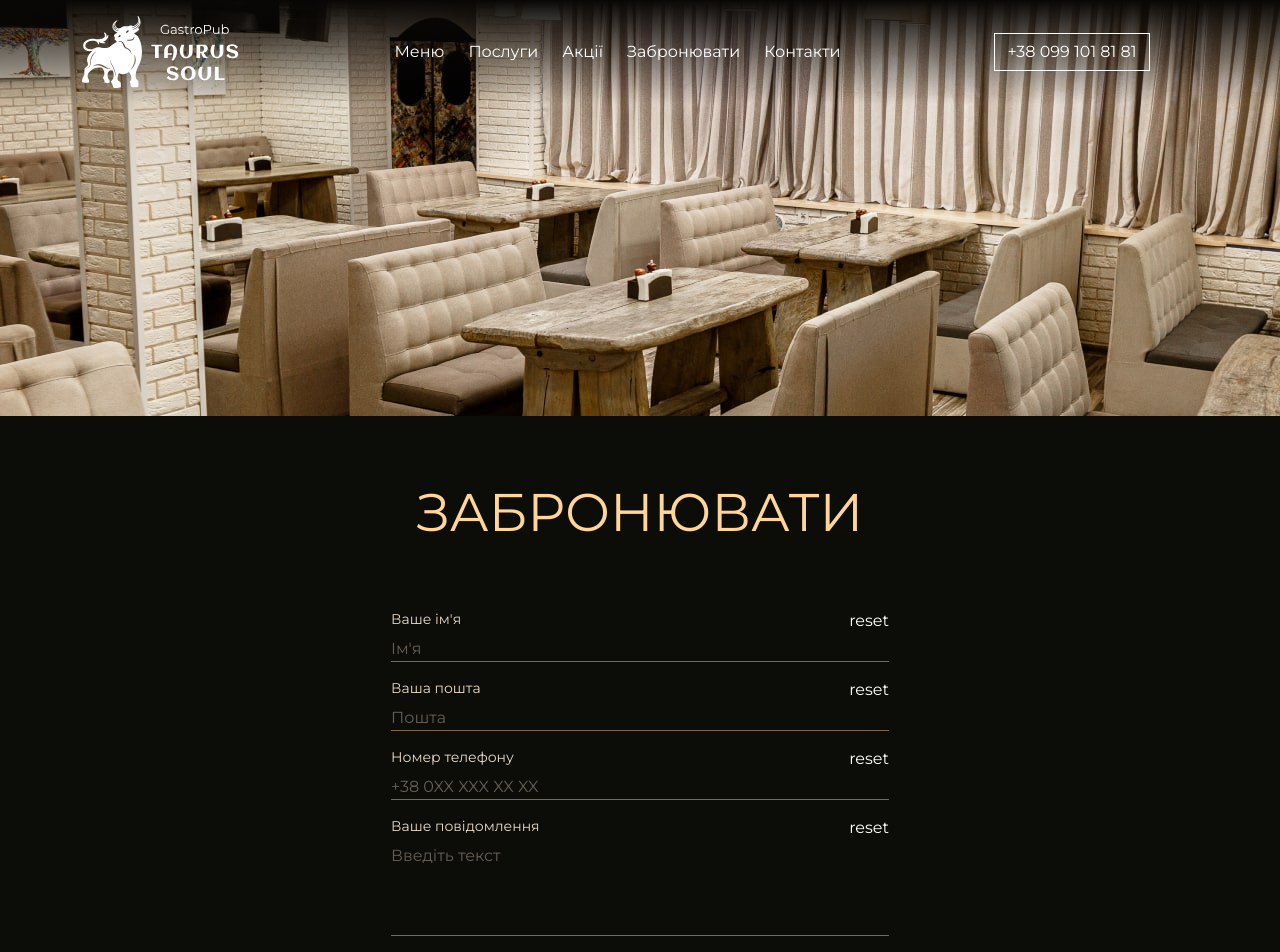
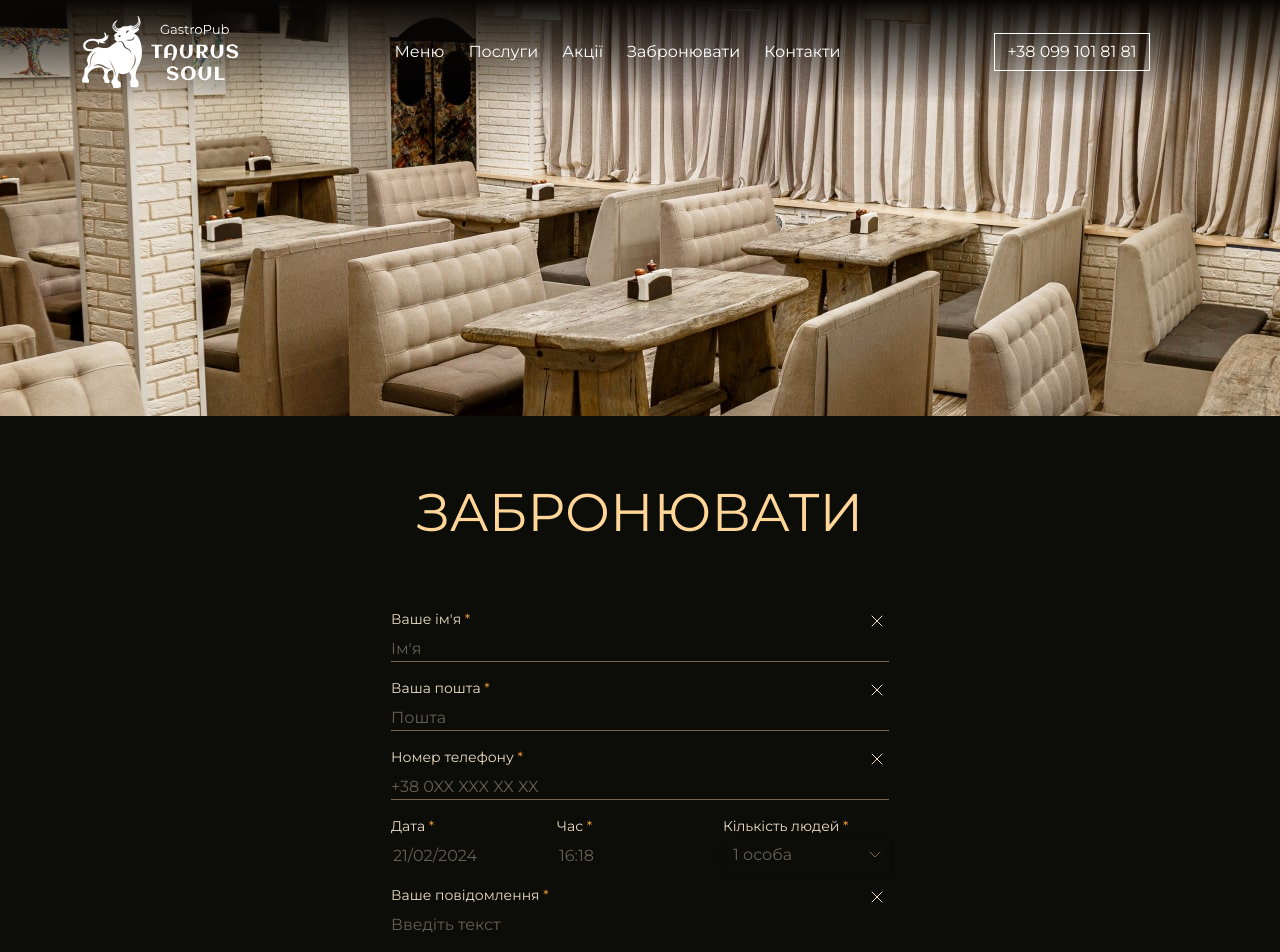
Before and after one commit to KiwiCodeSolution/TaurusClient, a React (Vite) app: page /reserve in a window 1280 px wide. Shown: the top 952 px of the page. Built offline with nearby package versions, Linux system fonts and the light colour scheme.

Commit message:
date, time, select

```diff
--- a/package.json
+++ b/package.json
@@ -12,16 +12,19 @@
     "preview": "vite preview"
   },
   "dependencies": {
+    "date-fns": "^3.3.1",
     "mobx": "^6.12.0",
     "mobx-react": "^9.1.0",
     "netlify-cli": "^17.16.2",
     "prop-types": "^15.8.1",
     "react": "^18.2.0",
+    "react-datepicker": "^6.1.0",
     "react-dom": "^18.2.0",
     "react-helmet": "^6.1.0",
     "react-helmet-async": "^2.0.4",
     "react-hook-form": "^7.50.1",
     "react-router-dom": "^6.22.0",
+    "react-select": "^5.8.0",
     "react-spinners": "^0.13.8"
   },
   "devDependencies": {
--- a/src/components/ReserveForm.jsx
+++ b/src/components/ReserveForm.jsx
@@ -1,5 +1,8 @@
 import { useForm, Controller } from "react-hook-form";
 import TextField from "./UI/form/TextField";
+import Button from "./UI/Button";
+import SelectField from "./UI/form/SelectField";
+import DateTimeField from "./UI/form/DateTimeField";
 
 const TEXT_FIELDS = [
   {
@@ -17,7 +20,7 @@ const TEXT_FIELDS = [
     label: "Ваша пошта",
     defaultValue: "",
     placeholder: "Пошта",
-    type: "input",
+    type: "email",
     style: "order-2",
   },
   {
@@ -36,8 +39,42 @@ const TEXT_FIELDS = [
     defaultValue: "",
     placeholder: "Введіть текст",
     type: "textarea",
-    style: "order-7",
+    style: "order-5",
   },
+];
+
+const DATE_TIME_FIELDS = [
+  {
+    id: "6",
+    name: "date",
+    label: "Дата",
+    defaultValue: "",
+    placeholder: "Оберіть дату",
+    type: "date",
+    style: "",
+  },
+  {
+    id: "7",
+    name: "time",
+    label: "Час",
+    defaultValue: "",
+    placeholder: "Оберіть час",
+    type: "time",
+    style: "",
+  },
+];
+
+const options = [
+  { value: "1", label: "1 особа" },
+  { value: "2", label: "2 особи" },
+  { value: "3", label: "3 особи" },
+  { value: "4", label: "4 особи" },
+  { value: "5", label: "5 осіб" },
+  { value: "6", label: "6 осіб" },
+  { value: "7", label: "7 осіб" },
+  { value: "8", label: "8 осіб" },
+  { value: "9", label: "9 осіб" },
+  { value: "10", label: "10 осіб" },
 ];
 
 const ReserveForm = () => {
@@ -47,7 +84,7 @@ const ReserveForm = () => {
     // reset,
     resetField,
     // setError,
-    // formState: { errors },
+    formState: { errors },
   } = useForm({
     mode: "onChange",
     defaultValues: {
@@ -55,6 +92,7 @@ const ReserveForm = () => {
       email: "",
       phone: "",
       message: "",
+      quantity: { value: "1", label: "1 особа" },
     },
   });
 
@@ -85,7 +123,7 @@ const ReserveForm = () => {
   };
 
   return (
-    <form onSubmit={handleSubmit(onSubmit)} className="w-[542px] h-fit px-[22px] flex flex-col gap-y-4 mx-auto">
+    <form onSubmit={handleSubmit(onSubmit)} className="w-[542px] h-fit px-[22px] flex flex-col gap-y-4 mb-16 mx-auto">
       {/* ------------------ inputs --------------- */}
 
       {TEXT_FIELDS.map(({ id, name, defaultValue, placeholder, type, style, label }) => (
@@ -102,23 +140,28 @@ const ReserveForm = () => {
         />
       ))}
 
+      <div className="w-full h-[53px] flex justify-between order-4">
         {/* ------------------ selects --------------- */}
-      {/* {SELECT_FIELD.map(({ id, name, placeholder, options, style }) => (
         <Controller
-            key={id}
-            name={name}
+          name="quantity"
           control={control}
           render={({ field }) => (
             <>
-                <SelectField {...field} options={options} isSearchable={true} placeholder={placeholder} style={style} />
+              <SelectField
+                {...field}
+                options={options}
+                isSearchable={true}
+                placeholder="Кількість осіб"
+                style={"order-6"}
+                label="Кількість людей"
+              />
               {errors.selectedOption && <p>{errors.selectedOption.message}</p>}
             </>
           )}
         />
-        ))} */}
 
         {/* ------------------ date & time --------------- */}
-      {/* {DATE_TIME_FIELDS.map(({ id, name, placeholder, style, type, label }) => (
+        {DATE_TIME_FIELDS.map(({ id, name, placeholder, style, type, label }) => (
           <DateTimeField
             name={name}
             control={control}
@@ -128,11 +171,12 @@ const ReserveForm = () => {
             type={type}
             label={label}
           />
-        ))} */}
+        ))}
+      </div>
 
-      <button className="order-10">
-        <p className="w-full text-center">надіслати</p>
-      </button>
+      <Button style={"orange"} btnClass="order-10 mt-10 text-center text-18 font-medium" type="submit">
+        Забронювати
+      </Button>
     </form>
   );
 };
--- a/src/components/UI/Button.jsx
+++ b/src/components/UI/Button.jsx
@@ -3,7 +3,7 @@ import PropTypes from "prop-types";
 const buttonsStyle = {
   transparent:
     "w-[156px] h-[38px] px-3 py-[6px] border border-base-white text-base text-base-white hover:border-base-yellow hover:text-base-yellow",
-  orange: "w-[150px] h-[38px] px-6 py-[6px] bg-base-orange text-lg text-base-back mx-auto hover:bg-base-yellow",
+  orange: "min-w-[150px] h-[38px] px-6 py-[6px] bg-base-orange text-lg text-base-back mx-auto hover:bg-base-yellow",
   round: "w-8 h-8 rounded-full border border-base-white  hover:border-base-yellow",
   count: "w-[71px] h-fill flex justify-center items-center",
 };
--- /dev/null
+++ b/src/components/UI/form/DateTimeField.jsx
@@ -0,0 +1,97 @@
+import { Controller } from "react-hook-form";
+import DatePicker from "react-datepicker";
+import "react-datepicker/dist/react-datepicker.css";
+import PropTypes from "prop-types";
+import { useState } from "react";
+import { ArrowDown } from "../../../icons/iconComponent";
+import { baseStyleLabel } from "./TextField";
+import { registerLocale, setDefaultLocale } from "react-datepicker";
+import uk from "date-fns/locale/uk";
+
+const DateTimeField = ({ name, control, placeholder, style, type, label }) => {
+  const [startDate, setStartDate] = useState(new Date());
+  const [iconComponent, setIconComponent] = useState(
+    <ArrowDown className="stroke-liteGray hover:stroke-lavender focus:stroke-lavender" />
+  );
+
+  const handleIconClick = () => {
+    // Toggle calendar visibility
+    setCalendarOpen(!isCalendarOpen);
+  };
+
+  registerLocale("uk", uk);
+  setDefaultLocale("uk");
+
+  const [isCalendarOpen, setCalendarOpen] = useState(false);
+
+  return (
+    <>
+      {type === "date" ? (
+        <Controller
+          name={name}
+          control={control}
+          render={({ field }) => (
+            <div className={`w-[118px] h-full flex flex-col gap-y-2 relative ${style}`}>
+              <label htmlFor={name} className={`${baseStyleLabel}`}>
+                {label} <span className="text-base-orange">*</span>
+              </label>
+              <DatePicker
+                {...field}
+                selected={startDate}
+                onChange={(date) => setStartDate(date)}
+                onClickOutside={handleIconClick}
+                placeholderText={placeholder}
+                locale="uk"
+                dateFormat="dd/MM/yyyy"
+                className="w-full rounded-md outline-none bg-base-back text-lite-yellow text-opacity-40 pl-[2px]"
+              />
+            </div>
+          )}
+        />
+      ) : (
+        <Controller
+          name={name}
+          control={control}
+          render={({ field }) => (
+            <div className={`w-[118px] h-full flex flex-col gap-y-2 relative ${style}`}>
+              <label htmlFor={name} className={`${baseStyleLabel}`}>
+                {label} <span className="text-base-orange">*</span>
+              </label>
+              <DatePicker
+                {...field}
+                selected={startDate}
+                locale="uk"
+                onChange={(date) => setStartDate(date)}
+                onFocus={() => {
+                  setIconComponent(<ArrowDown />);
+                }}
+                onBlur={() => {
+                  setIconComponent(<ArrowDown />);
+                }}
+                onClickOutside={handleIconClick}
+                showTimeSelect
+                showTimeSelectOnly
+                timeIntervals={30}
+                minTime={new Date(0, 0, 0, 10, 0)}
+                maxTime={new Date(0, 0, 0, 20, 0)}
+                dateFormat="H:mm"
+                className="w-full rounded-md outline-none bg-base-back text-lite-yellow text-opacity-40 pl-[2px]"
+              />
+            </div>
+          )}
+        />
+      )}
+    </>
+  );
+};
+
+DateTimeField.propTypes = {
+  control: PropTypes.object.isRequired,
+  name: PropTypes.string.isRequired,
+  placeholder: PropTypes.string.isRequired,
+  style: PropTypes.string,
+  type: PropTypes.string.isRequired,
+  label: PropTypes.string.isRequired,
+};
+
+export default DateTimeField;
--- /dev/null
+++ b/src/components/UI/form/SelectField.jsx
@@ -0,0 +1,103 @@
+/* eslint-disable react/prop-types */
+import { forwardRef, useState } from "react";
+import PropTypes from "prop-types";
+import Select, { components } from "react-select";
+import { baseStyleLabel } from "./TextField";
+import { ArrowDown } from "../../../icons/iconComponent";
+
+const SelectField = forwardRef(({ options, value, onChange, name, placeholder, style, label }, ref) => {
+  const [menuIsOpen, setMenuIsOpen] = useState(false);
+
+  const DropdownIndicator = (props) => {
+    return (
+      <components.DropdownIndicator {...props}>
+        <ArrowDown className={menuIsOpen && "rotate-180"} />
+      </components.DropdownIndicator>
+    );
+  };
+
+  const customStyles = {
+    control: (provided) => ({
+      ...provided,
+      backgroundColor: "#0C0C09",
+      overflow: "hidden",
+      outline: "none",
+      border: "0",
+      transition: "border-color 0.3s", // Додайте плавний перехід
+      "&:hover": {
+        borderColor: "#F7A033", // Змініть на бажаний колір бордера при ховері
+      },
+      borderRadius: "0.375rem",
+      boxShadow: "0 2px 4px rgba(0, 0, 0, 0.1)",
+    }),
+    menuList: (provided) => ({
+      ...provided,
+      // Приховуємо скроллбар для всіх браузерів
+      "::-webkit-scrollbar": {
+        display: "none",
+      },
+      scrollbarWidth: "none", // для Firefox
+      msOverflowStyle: "none", // для IE і Edge
+    }),
+    menu: (provided) => ({
+      ...provided,
+      backgroundColor: "#0C0C09", // Змініть розмір фону за необхідності
+    }),
+    option: (provided, state) => {
+      const isLastOption = options.indexOf(state.data) === options.length - 1;
+      return {
+        ...provided,
+        backgroundColor: state.isSelected ? "#7E664D" : "#0C0C09",
+        color: state.isSelected ? "#F7A033" : "#FFD698",
+        "&:hover": {
+          backgroundColor: "#FFD698",
+          color: "#0C0C09",
+        },
+        borderBottom: isLastOption ? "0px solid white" : "1px solid #7E664D",
+        borderColor: "#7E664D",
+      };
+    },
+    singleValue: (provided) => ({
+      ...provided,
+      color: "#ECDDC6",
+      opacity: 0.4, // змініть на бажаний колір тексту
+    }),
+  };
+
+  return (
+    <div className={`w-[166px] max-h-[53px] flex flex-col relative ${style}`}>
+      <label className={`${baseStyleLabel}`}>
+        {label} <span className="text-base-orange">*</span>
+      </label>
+      <Select
+        components={{ DropdownIndicator }}
+        ref={ref}
+        options={options}
+        value={value}
+        onChange={onChange}
+        isSearchable={true}
+        placeholder={placeholder}
+        styles={customStyles}
+        onMenuOpen={() => setMenuIsOpen(true)}
+        onMenuClose={() => setMenuIsOpen(false)}
+        menuIsOpen={menuIsOpen}
+        className={`select_persons ${style} p-0 `}
+        name={name}
+      />
+    </div>
+  );
+});
+
+SelectField.displayName = { name };
+
+SelectField.propTypes = {
+  options: PropTypes.array.isRequired,
+  value: PropTypes.object.isRequired,
+  onChange: PropTypes.func,
+  name: PropTypes.string.isRequired,
+  label: PropTypes.string.isRequired,
+  placeholder: PropTypes.string.isRequired,
+  style: PropTypes.string,
+};
+
+export default SelectField;
--- a/src/components/UI/form/TextField.jsx
+++ b/src/components/UI/form/TextField.jsx
@@ -1,10 +1,11 @@
 import { useController } from "react-hook-form";
 import PropTypes from "prop-types";
+import { Cross } from "../../../icons/iconComponent";
 // import { Cross } from "../../../icons/IconsComponents";
-const baseStyleInput =
+export const baseStyleInput =
   "border-b-[0.5px] border-base-brown bg-base-back placeholder:text-16 placeholder:text-lite-yellow placeholder:text-opacity-40 outline-none";
 
-const baseStyleLabel = "text-14 text-lite-yellow";
+export const baseStyleLabel = "text-14 text-lite-yellow";
 // const baseStyleError = 'text-pink text-xs text-right absolute -bottom-5 right-0';
 
 const TextField = ({ control, name, defaultValue, placeholder, onReset, type, style, label }) => {
@@ -17,26 +18,38 @@ const TextField = ({ control, name, defaultValue, placeholder, onReset, type, st
 
   return (
     <div className={`flex flex-col gap-y-2 ${style} relative`}>
-      <label className={`${baseStyleLabel}`}>{label}</label>
+      <label className={`${baseStyleLabel}`}>
+        {label} <span className="text-base-orange">*</span>
+      </label>
       {type === "input" ? (
-        <>
-          <input {...field} placeholder={placeholder} className={`${fieldState.error ? "" : ""} ${baseStyleInput}`} />
-        </>
+        <input
+          {...field}
+          placeholder={placeholder}
+          className={`${fieldState.error ? "" : ""} ${baseStyleInput}`}
+          name={name}
+        />
+      ) : type === "email" ? (
+        <input
+          {...field}
+          type="email"
+          placeholder={placeholder}
+          className={`${fieldState.error ? "" : ""} ${baseStyleInput}`}
+          name={name}
+        />
       ) : (
-        <>
         <textarea
           {...field}
           placeholder={placeholder}
           className={`h-[92px] ${style} ${fieldState.error ? "" : ""} ${baseStyleInput}`}
+          name={name}
           style={{
             resize: "none",
           }}
         />
-        </>
       )}
 
-      <button type="button" className="absolute right-0" onClick={() => onReset({ name })}>
-        {/* <Cross className={`${fieldState.error ? "stroke-pink" : "stroke-lavender"}`} /> */} reset
+      <button type="button" className="absolute right-0 form_button" onClick={() => onReset({ name })}>
+        <Cross className={"icon"} />
       </button>
       {fieldState.error && (
         <span className="absolute -bottom-3 left-0 text-red-600 italic">{fieldState.error.message}</span>
--- a/src/icons/iconComponent.jsx
+++ b/src/icons/iconComponent.jsx
@@ -106,21 +106,16 @@ export const ArrowUp = () => (
   </svg>
 );
 
-export const ArrowDown = () => (
-  <svg width="16" height="16" viewBox="0 0 16 16" fill="none" xmlns="http://www.w3.org/2000/svg" className="icon">
-    <g clipPath="url(#clip0_323_2568)">
-      <rect width="16" height="16" fill="white" fillOpacity="0.01" />
-      <path
-        fillRule="evenodd"
-        clipRule="evenodd"
-        d="M4.14645 6.14547C4.34171 5.95021 4.65829 5.95021 4.85355 6.14547L8 9.29192L11.1464 6.14547C11.3417 5.95021 11.6583 5.95021 11.8536 6.14547C12.0488 6.34073 12.0488 6.65731 11.8536 6.85258L8.42426 10.2819C8.18995 10.5162 7.81005 10.5162 7.57574 10.2819L4.14645 6.85258C3.95118 6.65731 3.95118 6.34073 4.14645 6.14547Z"
-      />
-    </g>
-    <defs>
-      <clipPath id="clip0_323_2568">
-        <rect width="16" height="16" />
-      </clipPath>
-    </defs>
+export const ArrowDown = ({ className }) => (
+  <svg
+    width="12"
+    height="7"
+    viewBox="0 0 12 7"
+    fill="none"
+    xmlns="http://www.w3.org/2000/svg"
+    className={`icon_down ${className}`}
+  >
+    <path d="M1 0.999999L6 6L11 1" strokeLinecap="round" strokeLinejoin="round" />
   </svg>
 );
 
@@ -189,7 +184,14 @@ export const Clock = ({ section }) => (
 );
 
 export const Cross = ({ className }) => (
-  <svg width="24" height="24" viewBox="0 0 24 24" fill="none" xmlns="http://www.w3.org/2000/svg" className={className}>
+  <svg
+    width="24"
+    height="24"
+    viewBox="0 0 24 24"
+    fill="none"
+    xmlns="http://www.w3.org/2000/svg"
+    className={`${className} cross`}
+  >
     <path d="M7 7L17 17M7 17L17 7" strokeLinecap="round" strokeLinejoin="round" />
   </svg>
 );
--- a/src/index.css
+++ b/src/index.css
@@ -104,11 +104,15 @@
   stroke: #fff;
 }
 
-.phoneContactList_button:hover .icon {
+.phoneContactList_link .icon {
   stroke: #ffd698;
 }
 
-.phoneContactList_link .icon {
+.cross {
+  stroke: #ecddc6;
+}
+
+.form_button:hover .cross {
   stroke: #ffd698;
 }
 
@@ -128,6 +132,14 @@
   fill: #ecddc6;
 }
 
+.icon_down {
+  stroke: #7e664d;
+}
+
+.select_persons:hover .icon_down {
+  stroke: #ffd698;
+}
+
 button:hover .icon-up {
   fill: #ffd698;
   stroke: #ffd698;
@@ -140,3 +152,17 @@ button:hover .icon-up {
 .contact_item:hover .contact_icon {
   fill: #ffd698;
 }
+
+.select_persons span {
+  width: 0;
+  height: 0;
+}
+
+.react-datepicker__header.react-datepicker__header--time.react-datepicker__header--time--only,
+.react-datepicker-time__header {
+  display: none;
+  width: 0;
+  height: 0;
+  position: absolute;
+  top: -100%;
+}
```
Also changed, not shown: 1 other file (tests, documents, lock files or other folders). Lines whose indentation alone changed are shown as unchanged.
